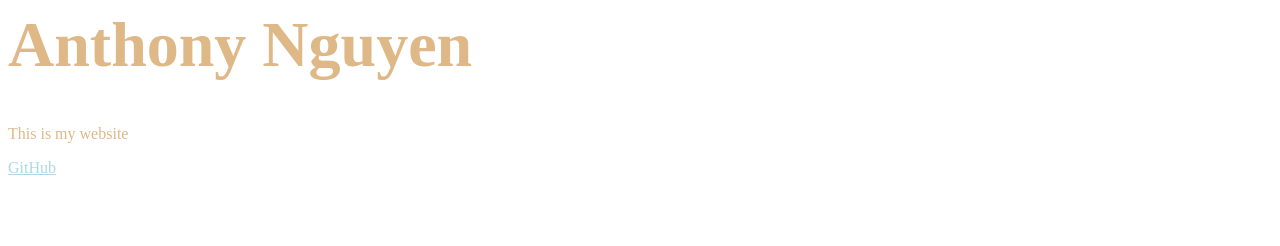
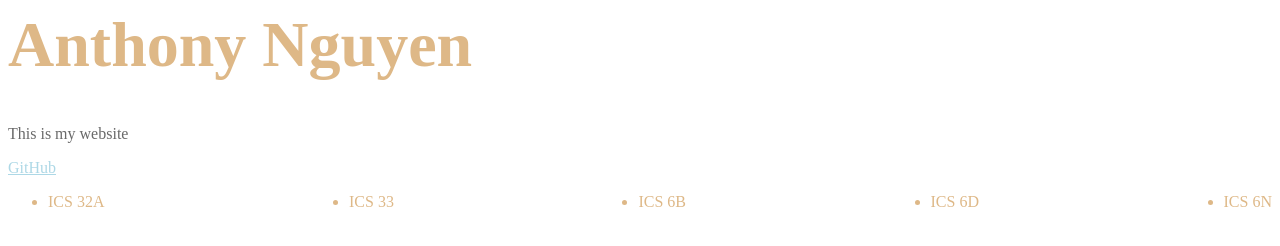
Before and after one commit to anthoqn2/anthoqn2.githib.io, a plain HTML site: page index.html in a window 1280 px wide. Drawn offline with Linux system fonts and the light colour scheme.

Commit message:
Finished Unit 4

```diff
--- a/index.html
+++ b/index.html
@@ -7,10 +7,17 @@
     <body>
         <h1>Anthony Nguyen</h1>
         <div>
-            <p>This is my website</p>
+            <p class = "text">This is my website</p>
             <a href = "https://github.com/anthoqn2/anthoqn2" target = "_blank">GitHub</a>
-            <ul>
 
+        </div>
+        <div>
+            <ul id = 'ICS'>
+                <li>ICS 32A</li>
+                <li>ICS 33</li>
+                <li>ICS 6B</li>
+                <li>ICS 6D</li>
+                <li>ICS 6N</li>
             </ul>
         </div>
     </body>
--- a/style.css
+++ b/style.css
@@ -7,3 +7,12 @@ body {
 a {
     color : lightblue
 }
+.text {
+    color :dimgrey
+}
+#ICS{
+    display : flex;
+    flex-direction: row;
+    justify-content: space-between;
+    align-items: baseline;
+}
```
